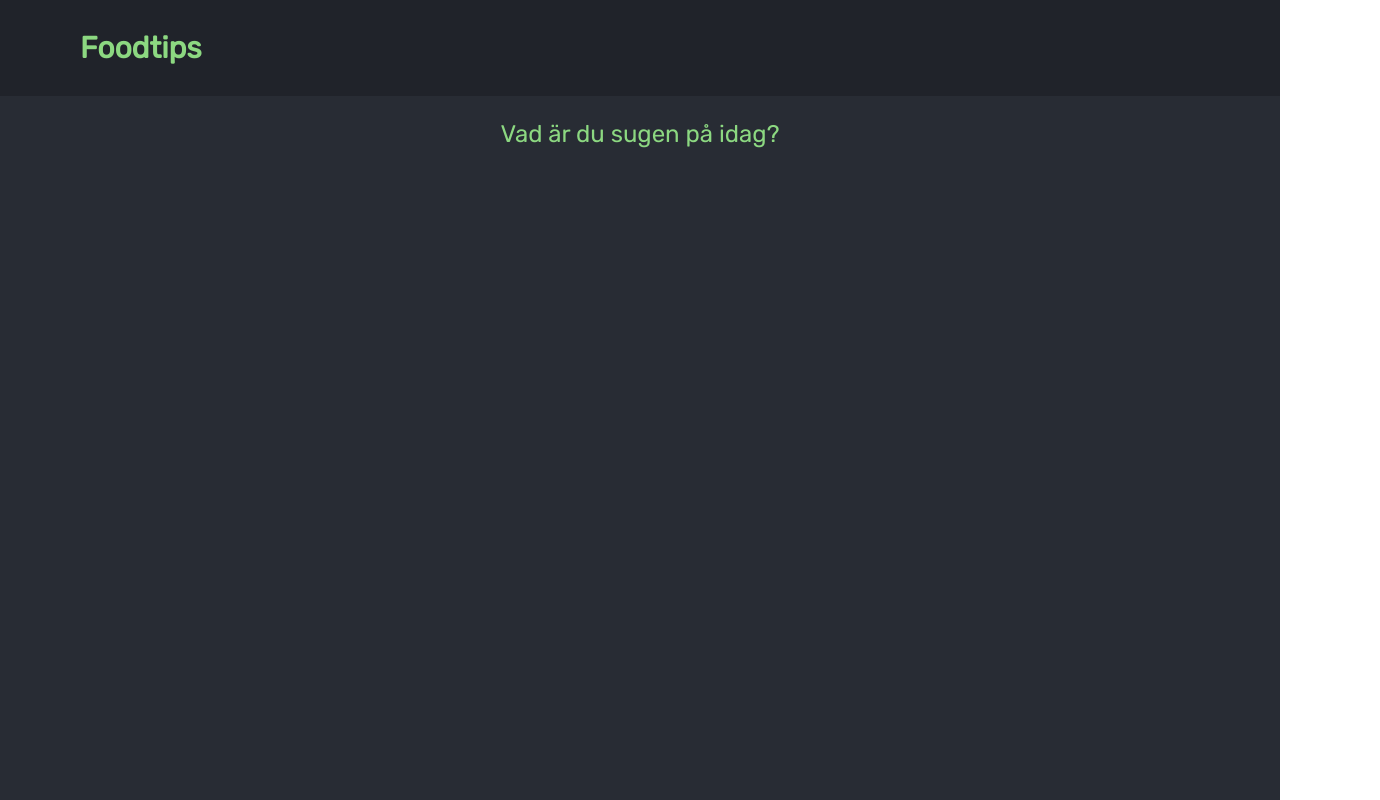
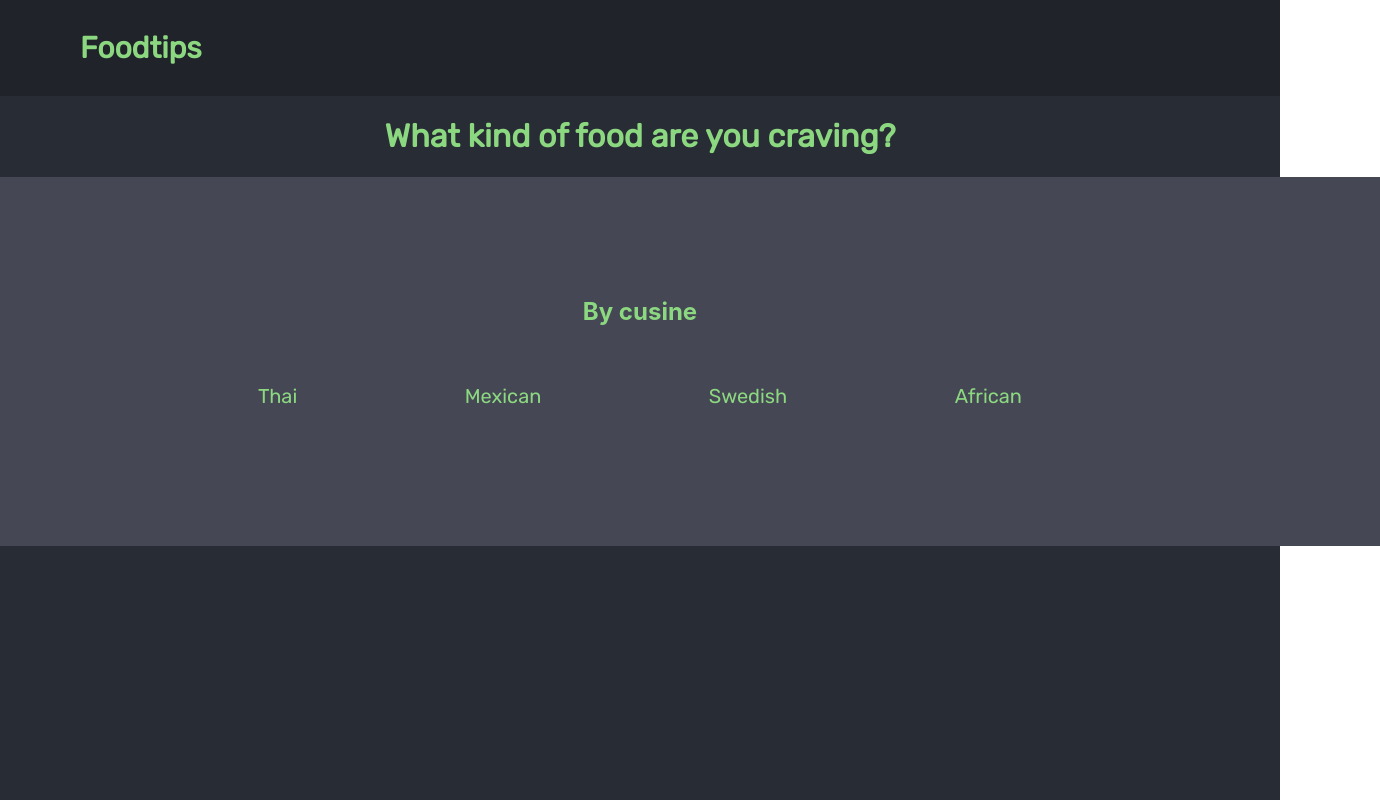
Before and after one commit to Alenius/foodtips, a React (Create React App) app: page / in a window 1280 px wide. Shown: the whole page, 1380 px wide, since content can reach past the window. Built offline with nearby package versions, Linux system fonts and the light colour scheme.

Commit message:
feat: split list item into separate component and add styling for when the item is selected or not

```diff
--- /dev/null
+++ b/src/components/ListItem.tsx
@@ -0,0 +1,43 @@
+import React from 'react';
+import styled from 'styled-components';
+
+const ListItemRoot = styled.div`
+  padding: 15px;
+`;
+
+const ListItemText = styled.p`
+  font-family: 'Rubik', 'Roboto', 'sans-serif';
+  color: ${(props: { selected: boolean }): string =>
+    props.selected ? '#F9F871' : '#8cd881'};
+
+  border-width: 0px;
+  border-bottom-width: ${(props: { selected: boolean }): string =>
+    props.selected ? '2px' : '0px'};
+  border-style: solid;
+
+  padding: 3px;
+  font-size: 20px;
+
+  ${ListItemRoot}:hover & {
+    color: #00a9bc;
+  }
+`;
+interface ListItemProp {
+  item: string;
+  selected: boolean;
+  onClick: (item: string) => void;
+}
+
+const ListItem: React.FC<ListItemProp> = ({
+  item,
+  selected = false,
+  onClick
+}) => {
+  return (
+    <ListItemRoot onClick={(): void => onClick(item)} key={item}>
+      <ListItemText selected={selected}>{item}</ListItemText>
+    </ListItemRoot>
+  );
+};
+
+export default ListItem;
--- a/src/pages/Home.tsx
+++ b/src/pages/Home.tsx
@@ -1,6 +1,7 @@
-import React from 'react';
+import React, { useState } from 'react';
 import { NavBar } from '../components/NavBar';
 import styled from 'styled-components';
+import ListItem from '../components/ListItem';
 
 const PageRoot = styled.div`
   display: flex;
@@ -11,27 +12,79 @@ const PageRoot = styled.div`
   align-items: center;
 `;
 
-const Presentation = styled.p`
+const Presentation = styled.h1`
   /* font-family: 'Roboto', 'sans-serif'; */
   font-family: 'Rubik', 'Roboto', 'sans-serif';
   color: #8cd881;
-  font-size: 24px;
 `;
 
 export const Home: React.FC = () => {
   return (
     <PageRoot>
       <NavBar />
-      <Presentation>Vad är du sugen på idag?</Presentation>
+      <Presentation>What kind of food are you craving?</Presentation>
       <FoodTypeSelector />
     </PageRoot>
   );
 };
 
+const cusineList = ['Thai', 'Mexican', 'Swedish', 'African'];
+
+const SelectorWrapper = styled.div`
+  display: flex;
+  align-items: center;
+  flex-direction: column;
+  background-color: #454754;
+  padding: 100px;
+
+  width: 100%;
+`;
+const FoodHeader = styled.h2`
+  color: #8cd881;
+`;
+const ListWrapper = styled.div`
+  display: flex;
+  flex-direction: row;
+  justify-content: space-between;
+  width: 800px;
+`;
+
 const FoodTypeSelector: React.FC = () => {
+  const [selectedCusines, setSelectedCusines] = useState<Array<string>>([]);
+
+  const isItemSelected = (item: string): boolean => {
+    return selectedCusines.includes(item);
+  };
+
+  const onItemClick = (item: string): void => {
+    const selected = isItemSelected(item);
+    console.log(selected);
+    if (!selected) {
+      setSelectedCusines([...selectedCusines, item]);
+    } else {
+      console.log('hello');
+      const arrayWithoutItem = selectedCusines.filter(it => it !== item);
+      setSelectedCusines(arrayWithoutItem);
+    }
+  };
+
   return (
-    <div>
-      <div />
-    </div>
+    <SelectorWrapper>
+      <FoodHeader>By cusine</FoodHeader>
+      <ListWrapper>
+        {cusineList.map(it => {
+          const selected = isItemSelected(it);
+
+          return (
+            <ListItem
+              selected={selected}
+              onClick={(): void => onItemClick(it)}
+              item={it}
+              key={it}
+            />
+          );
+        })}
+      </ListWrapper>
+    </SelectorWrapper>
   );
 };
```
